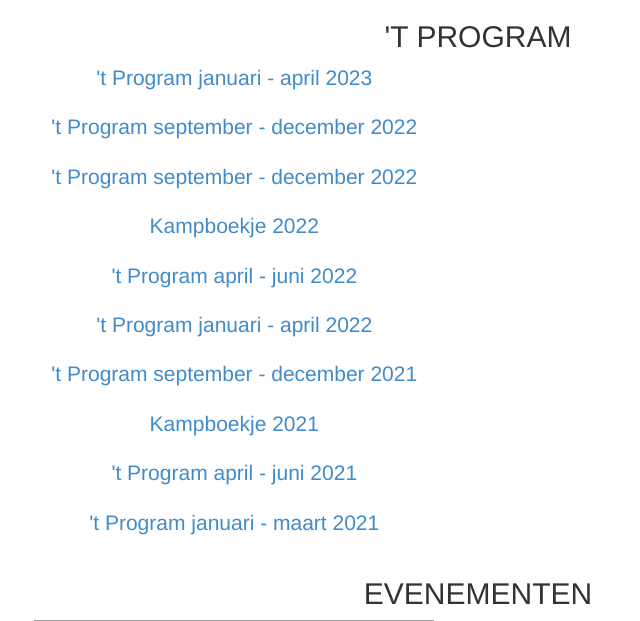
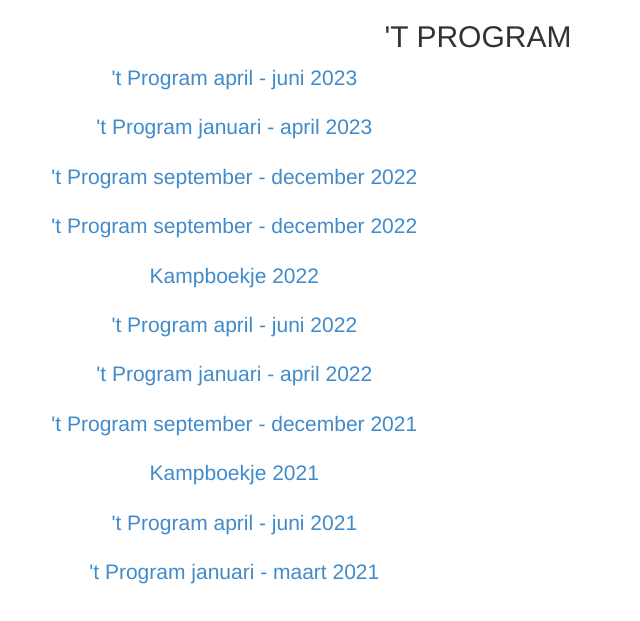
Before and after one commit to Chiro-Elzestraat/chiroelzestraat.be, a PHP site: page /chirojongens/index.php in a window 1280 px wide. Shown: the part 3822-4443 px from the top of the page, without its empty margins (162-802 px from the left). Run offline with PHP 8.4, Linux system fonts and the light colour scheme; some libraries are stand-ins or nearby versions; grey boxes are pictures that could not be loaded.

Commit message:
Voeg nieuw program toe

```diff
--- a/chirojongens/index.php
+++ b/chirojongens/index.php
@@ -363,6 +363,7 @@ $_SESSION['r'] = $r;
           <div class="row justify-content-center mb-5">
             <div class="col-md-7">
 
+            <p class="lead"><a href="https://tprogram.chiroelzestraat.be/Program-april-juni-2023.pdf">'t Program april - juni 2023</a></p>
             <p class="lead"><a href="https://tprogram.chiroelzestraat.be/tProgram-januari-april-2023.pdf">'t Program januari - april 2023</a></p>
             <p class="lead"><a href="https://tprogram.chiroelzestraat.be/Program-september-december-2022.pdf">'t Program september - december 2022</a></p>
             <p class="lead"><a href="https://tprogram.chiroelzestraat.be/Program-september-december-2022.pdf">'t Program september - december 2022</a></p>
```
Also changed, not shown: 1 other file.
